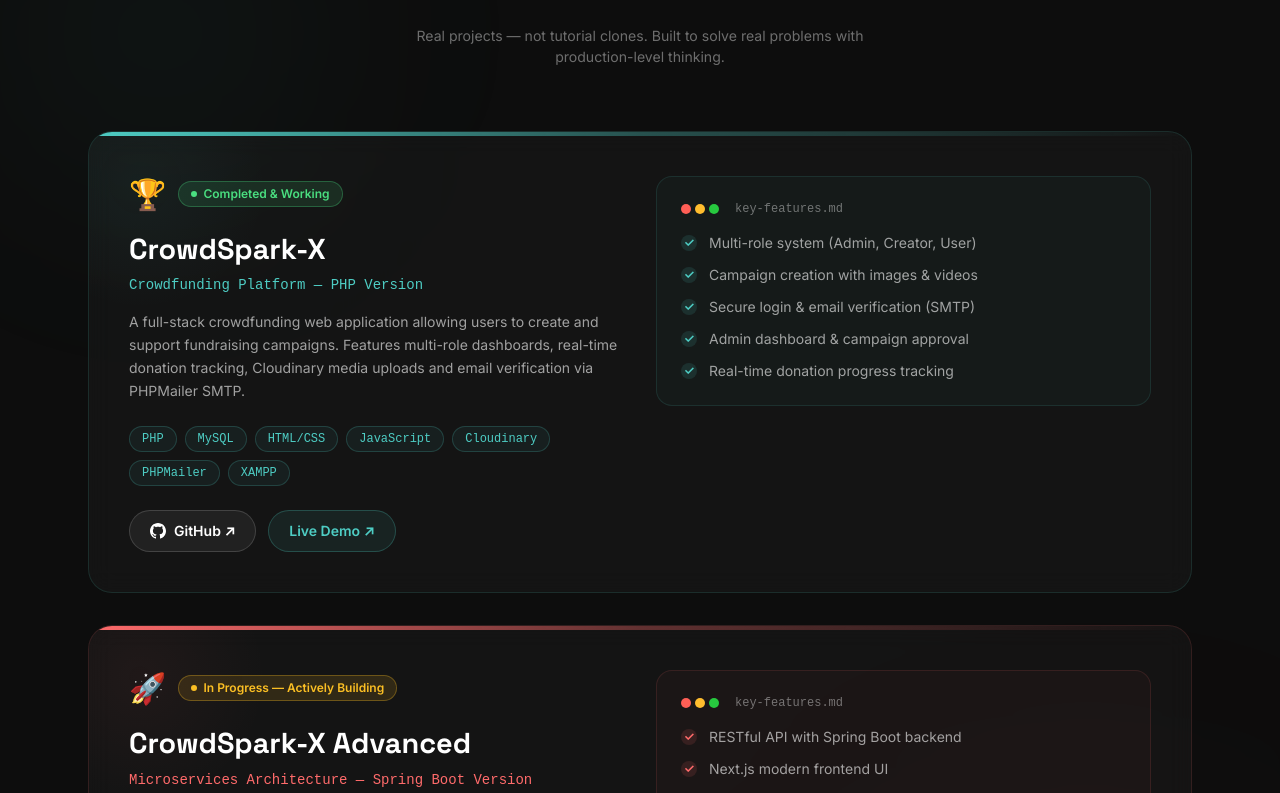
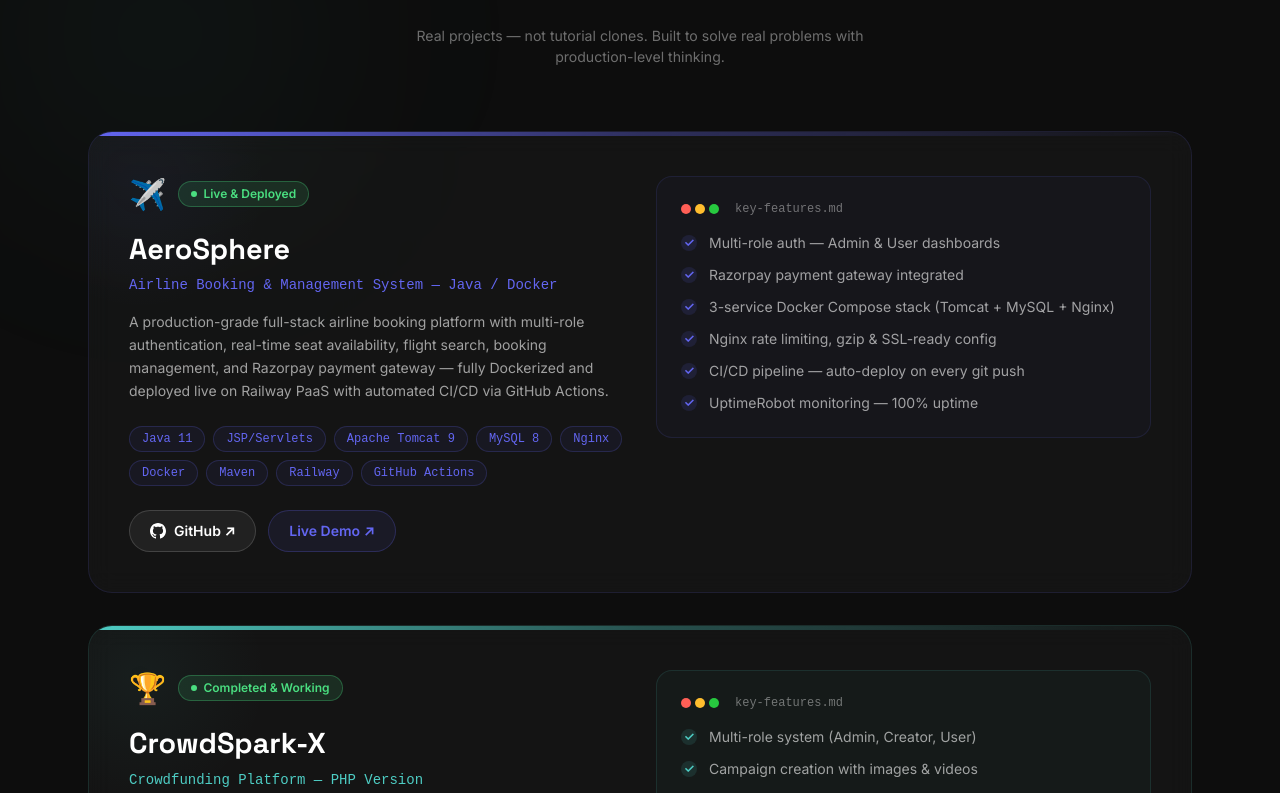
Before and after one commit to ajaypatil-8/3d-portfolio, a Next.js app: page / in a window 1280 px wide. Shown: the part 1007-1800 px from the top of the page. Built offline with nearby package versions, Linux system fonts and the light colour scheme; no server answers.

Commit message:
changes : added aerosphere project in project section

```diff
--- a/components/sections/Projects.tsx
+++ b/components/sections/Projects.tsx
@@ -6,6 +6,28 @@ import { useTheme } from '@/components/providers/ThemeProvider'
 const projects = [
   {
     id: 1,
+    title: 'AeroSphere',
+    subtitle: 'Airline Booking & Management System — Java / Docker',
+    description:
+      'A production-grade full-stack airline booking platform with multi-role authentication, real-time seat availability, flight search, booking management, and Razorpay payment gateway — fully Dockerized and deployed live on Railway PaaS with automated CI/CD via GitHub Actions.',
+    tech: ['Java 11', 'JSP/Servlets', 'Apache Tomcat 9', 'MySQL 8', 'Nginx', 'Docker', 'Maven', 'Railway', 'GitHub Actions'],
+    highlights: [
+      'Multi-role auth — Admin & User dashboards',
+      'Razorpay payment gateway integrated',
+      '3-service Docker Compose stack (Tomcat + MySQL + Nginx)',
+      'Nginx rate limiting, gzip & SSL-ready config',
+      'CI/CD pipeline — auto-deploy on every git push',
+      'UptimeRobot monitoring — 100% uptime',
+    ],
+    status: 'completed',
+    statusLabel: 'Live & Deployed',
+    color: '#6366f1',
+    icon: '✈️',
+    github: 'https://github.com/ajaypatil-8/aerosphere-airline-management-system',
+    demo: 'https://aerosphere.up.railway.app',
+  },
+  {
+    id: 2,
     title: 'CrowdSpark-X',
     subtitle: 'Crowdfunding Platform — PHP Version',
     description:
@@ -26,7 +48,7 @@ const projects = [
     demo: 'https://crowdspark-x.infinityfreeapp.com',
   },
   {
-    id: 2,
+    id: 3,
     title: 'CrowdSpark-X Advanced',
     subtitle: 'Microservices Architecture — Spring Boot Version',
     description:
```
